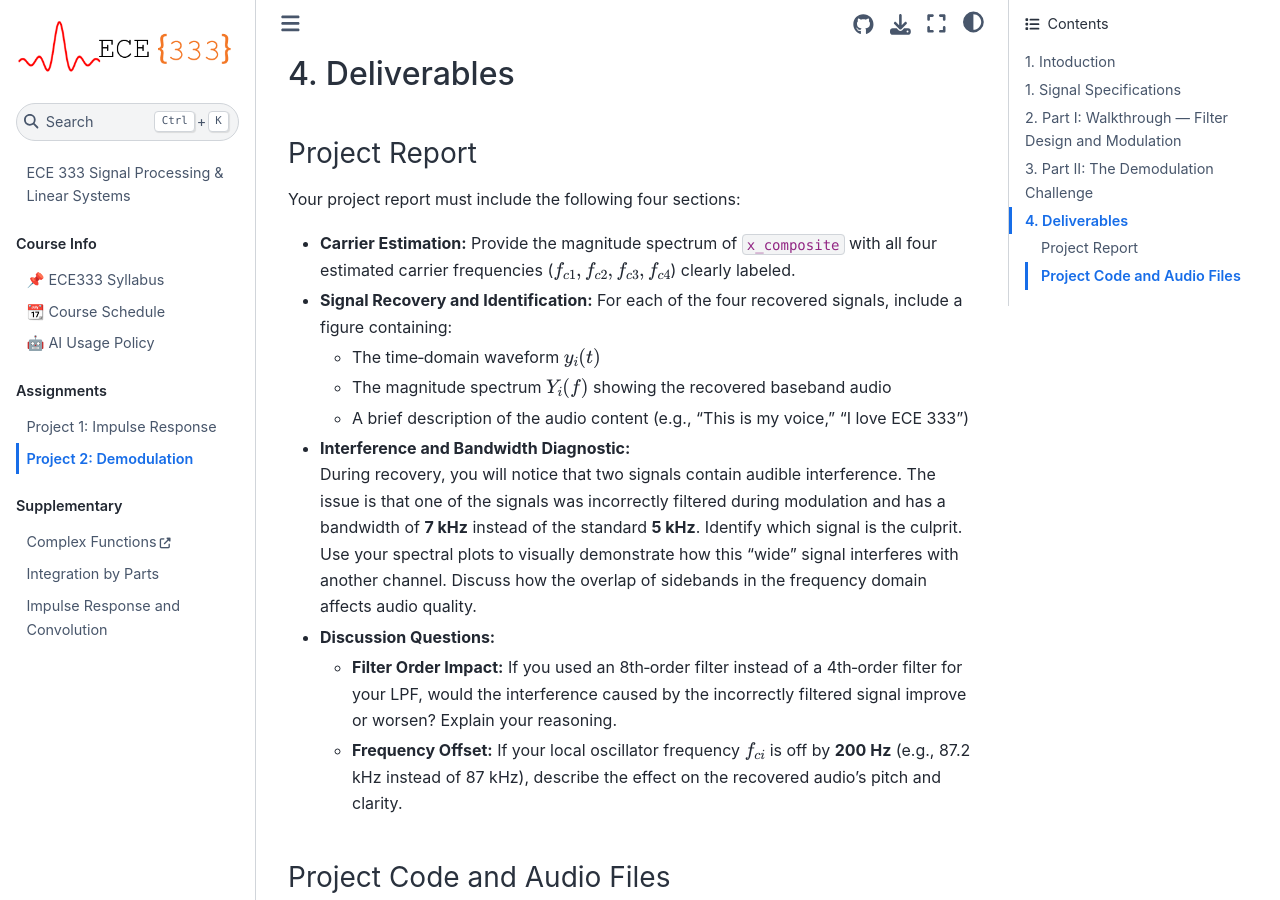
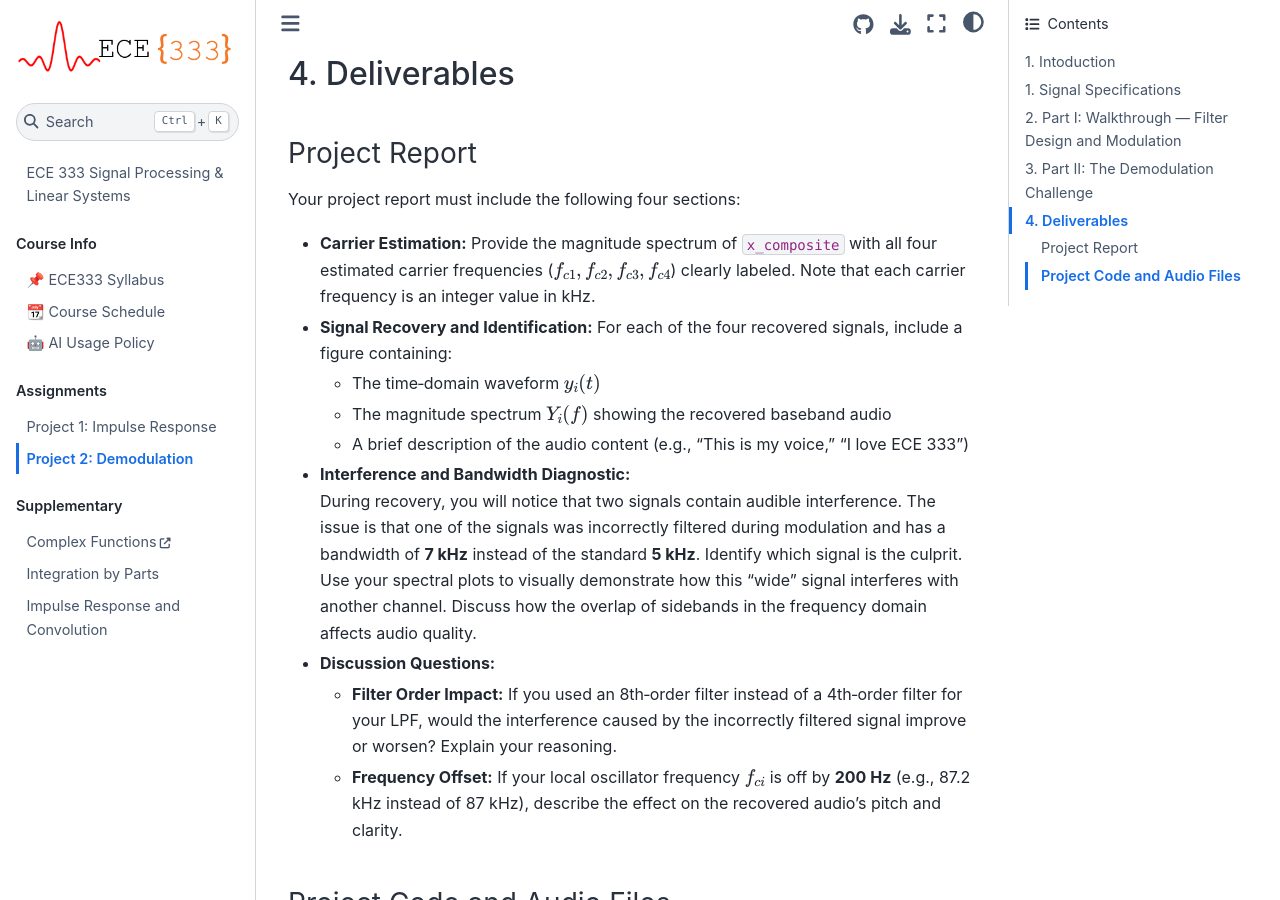
Before and after one commit to USAFA-ECE/ece333, a Jupyter Book: the page built from book/Assignments/project2.md, in a window 1280 px wide and 900 px high, scrolled down 8734 px. Built offline with Jupyter Book 1.0.4 settings and Sphinx 7.4.7 and the Sphinx Book theme 1.1.4, drawn with Linux system fonts in a browser that asks for light colours.

Commit message:
fixed P2

```diff
--- a/book/Assignments/project2.md
+++ b/book/Assignments/project2.md
@@ -273,7 +273,7 @@ Once you have estimated the four carrier frequencies from your plot, you must im
 
 Your project report must include the following four sections:
 
-* **Carrier Estimation:** Provide the magnitude spectrum of `x_composite` with all four estimated carrier frequencies ($f_{c1}, f_{c2}, f_{c3}, f_{c4}$) clearly labeled.
+* **Carrier Estimation:** Provide the magnitude spectrum of `x_composite` with all four estimated carrier frequencies ($f_{c1}, f_{c2}, f_{c3}, f_{c4}$) clearly labeled. Note that each carrier frequency is an integer value in kHz.
 
 * **Signal Recovery and Identification:** For each of the four recovered signals, include a figure containing:
   * The time‑domain waveform $y_i(t)$
```
